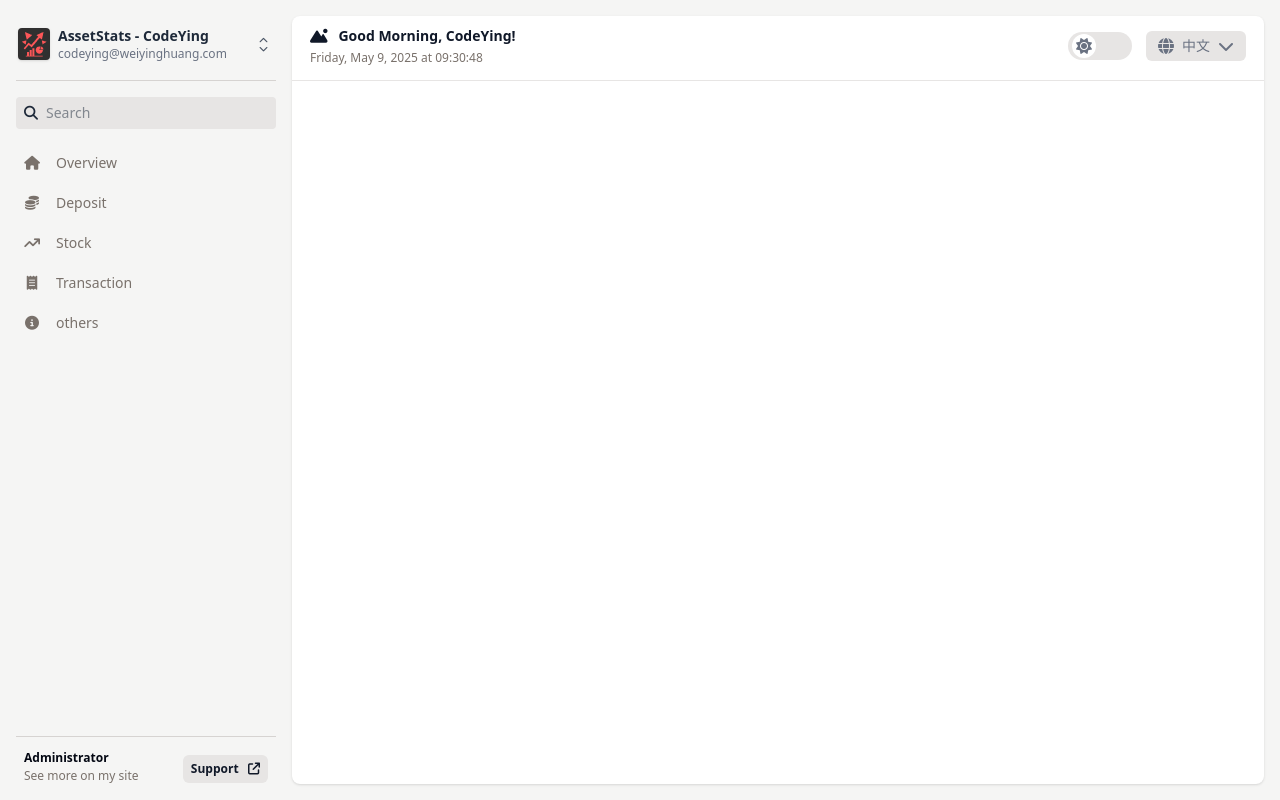
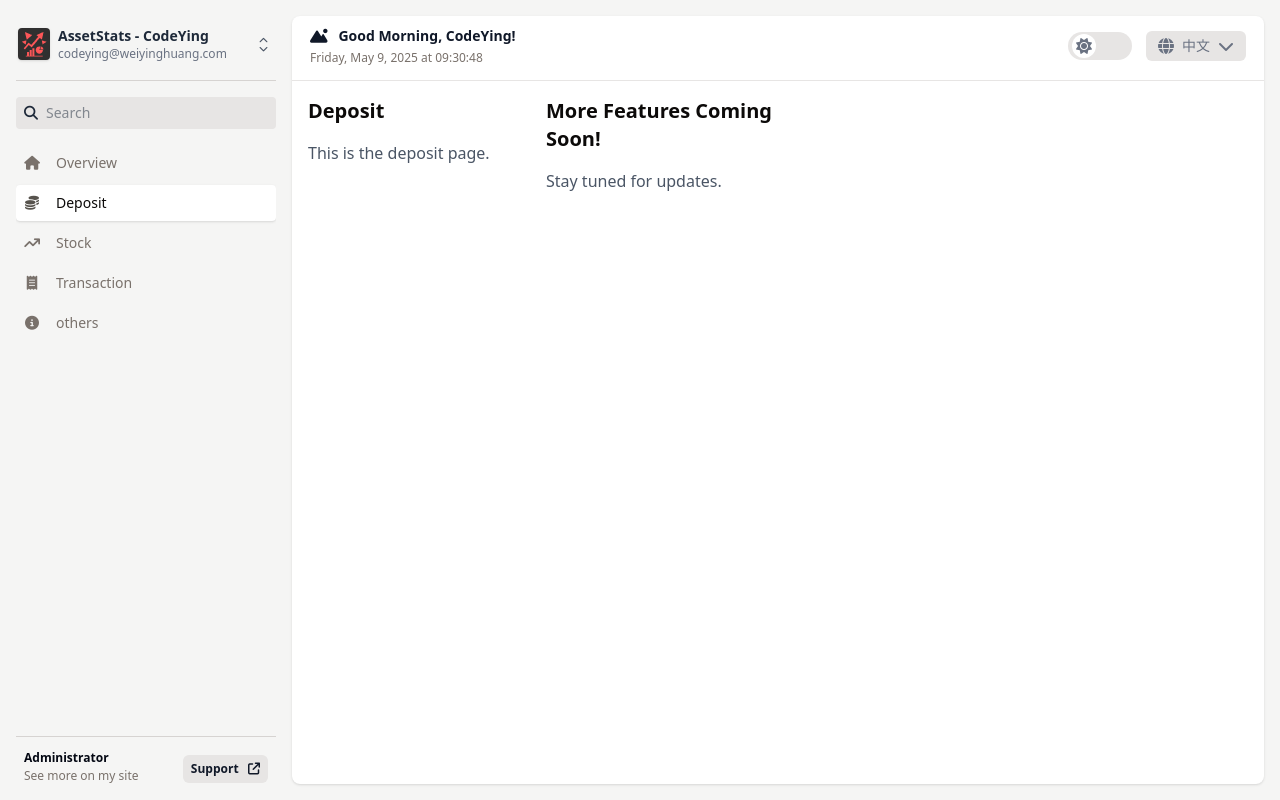
Before and after one commit to William-HuangWY/Asset-Statistics-App, a Vue app in the folder frontend/: page /deposit in a window 1280 px wide. Built offline with nearby package versions, Linux system fonts and the light colour scheme.

Commit message:
Set up routing views

```diff
--- a/frontend/src/components/GridCards/InfoListCard.vue
+++ b/frontend/src/components/GridCards/InfoListCard.vue
@@ -15,7 +15,7 @@ const props = defineProps({
     </div>
     <table class="w-full table-auto">
       <thead>
-        <tr class="text-sm font-normal text-stone-500 dark:text-stone-300">
+        <tr class="text-xs sm:text-sm font-normal text-stone-500 dark:text-stone-300">
           <th v-for="(item, index) in header" :key="index" class="text-start p-1.5">{{ item }}</th>
           <th class="w-8"></th>
         </tr>
@@ -24,7 +24,7 @@ const props = defineProps({
         <tr
           v-for="(row, rowIndex) in body"
           :key="rowIndex"
-          :class="rowIndex % 2 ? 'text-sm' : 'bg-stone-100 dark:bg-slate-800 text-sm'"
+          :class="rowIndex % 2 ? 'text-xs sm:text-sm' : 'bg-stone-100 dark:bg-slate-800 text-xs sm:text-sm'"
         >
           <td v-for="(cellVal, cellIndex) in row" :key="cellIndex" class="p-1.5">
             <template v-if="cellIndex === 0">
@@ -42,8 +42,8 @@ const props = defineProps({
               </span>
             </template>
           </td>
-          <td class="w-8">
-            <button class="text-sm size-8 text-stone-600 dark:text-stone-300 hover:bg-stone-200 dark:hover:bg-slate-700 transition-colors gird place-content-center rounded">
+          <td class="w-6 sm:w-8 text-center">
+            <button class="text-xs sm:text-sm size-6 sm:size-8 text-stone-600 dark:text-stone-300 hover:bg-stone-200 dark:hover:bg-slate-700 transition-colors gird place-content-center rounded">
               <i class="fa-solid fa-ellipsis"></i>
             </button>
           </td>
--- a/frontend/src/components/SideBarElement/RouteLinks.vue
+++ b/frontend/src/components/SideBarElement/RouteLinks.vue
@@ -1,7 +1,10 @@
 <script setup>
+import { useRoute } from 'vue-router';
+const route = useRoute();
+
 const Route = (selected = false, icon = '', title = '') => {
   const isSelected = (selected === true || selected === 'true');
-  const iconColor = isSelected ? 'text-[rgb(255,86,86)] dark:text-[rgb(255,90,90)]' : '';
+  const iconColor = isSelected ? 'text-stone-600 dark:text-blue-300' : '';
   const classes = isSelected
     ? 'bg-white dark:bg-slate-500 text-stone-950 dark:text-stone-100 shadow'
     : 'hover:bg-stone-200 dark:hover:bg-slate-700 bg-trabsparent text-stone-500 dark:text-slate-400 shadow-none';
@@ -22,7 +25,8 @@ const Route = (selected = false, icon = '', title = '') => {
     <div
       v-for="(item, index) in $tm('sidebar.links')"
       :key="index"
-      v-html="Route(false, item.icon, item.label)"
+      @click="$router.push(item.url)"
+      v-html="Route(route.path === item.url, item.icon, item.label)"
     ></div>
   </div>
 </template>
--- a/frontend/src/locales/en.json
+++ b/frontend/src/locales/en.json
@@ -5,11 +5,11 @@
   "sidebar": {
     "account": "AssetStats - CodeYing",
     "links": [
-      { "label": "Overview", "icon": "fa-solid fa-house"},
-      { "label": "Deposit", "icon": "fa-solid fa-coins" },
-      { "label": "Stock", "icon": "fa-solid fa-arrow-trend-up" },
-      { "label": "Transaction", "icon": "fa-solid fa-receipt" },
-      { "label": "others", "icon": "fa-solid fa-circle-info" }
+      { "label": "Overview", "icon": "fa-solid fa-house", "url": "/"} ,
+      { "label": "Deposit", "icon": "fa-solid fa-coins", "url": "/deposit" },
+      { "label": "Stock", "icon": "fa-solid fa-arrow-trend-up", "url": "/stock" },
+      { "label": "Transaction", "icon": "fa-solid fa-receipt", "url": "/transaction" },
+      { "label": "others", "icon": "fa-solid fa-circle-info", "url": "/others" }
     ],
     "commands": [
       { "label": "Test1", "url": "/Test1", "icon": "fa-solid fa-plus" },
--- a/frontend/src/locales/zh-tw.json
+++ b/frontend/src/locales/zh-tw.json
@@ -5,11 +5,11 @@
   "sidebar": {
     "account": "資產狀態 - 打碼的穎",
     "links": [
-      { "label": "總覽", "icon": "fa-solid fa-house"},
-      { "label": "存款", "icon": "fa-solid fa-coins" },
-      { "label": "股票", "icon": "fa-solid fa-arrow-trend-up" },
-      { "label": "明細", "icon": "fa-solid fa-receipt" },
-      { "label": "其他", "icon": "fa-solid fa-circle-info" }
+      { "label": "總覽", "icon": "fa-solid fa-house", "url": "/"} ,
+      { "label": "存款", "icon": "fa-solid fa-coins", "url": "/deposit" },
+      { "label": "股票", "icon": "fa-solid fa-arrow-trend-up", "url": "/stock" },
+      { "label": "明細", "icon": "fa-solid fa-receipt", "url": "/transaction" },
+      { "label": "其他", "icon": "fa-solid fa-circle-info", "url": "/others" }
     ],
     "commands": [
       { "label": "測試1", "url": "/Test1", "icon": "fa-solid fa-plus" },
--- a/frontend/src/router/index.js
+++ b/frontend/src/router/index.js
@@ -2,7 +2,10 @@ import { createRouter, createWebHistory } from "vue-router";
 
 const routes = [
   { path: '/', component: () => import("../view/Home.vue") },
-//   { path: '/...', component: () => import("../views/Other.vue") },
+  { path: '/deposit', component: () => import("../view/Deposit.vue") },
+  { path: '/stock', component: () => import("../view/Stock.vue") },
+  { path: '/transaction', component: () => import("../view/Transaction.vue") },
+  { path: '/others', component: () => import("../view/Others.vue") },
 ];
 
 const router = createRouter({
--- /dev/null
+++ b/frontend/src/view/Deposit.vue
@@ -0,0 +1,16 @@
+<script setup>
+</script>
+
+<template>
+  <div class="px-4 grid gap-3 grid-cols-12">
+    <div class="col-span-12 c-md:col-span-6 c-lg:col-span-3">
+      <h2 class="text-xl font-semibold mb-4">Deposit</h2>
+      <p class="text-gray-600 dark:text-slate-400">This is the deposit page.</p>
+    </div>
+
+    <div class="col-span-12 c-md:col-span-6 c-lg:col-span-3">
+      <h2 class="text-xl font-semibold mb-4">More Features Coming Soon!</h2>
+      <p class="text-gray-600 dark:text-slate-400">Stay tuned for updates.</p>
+    </div>
+  </div>
+</template>
--- a/frontend/src/view/Home.vue
+++ b/frontend/src/view/Home.vue
@@ -1,9 +1,9 @@
 <script setup>
-import Grid from '../components/Grid.vue';
+import OverviewGrid from '../components/OverviewGrid.vue';
 </script>
 
 <template>
   <div>
-    <Grid />
+    <OverviewGrid />
   </div>
 </template>
--- /dev/null
+++ b/frontend/src/view/Others.vue
@@ -0,0 +1,16 @@
+<script setup>
+</script>
+
+<template>
+  <div class="px-4 grid gap-3 grid-cols-12">
+    <div class="col-span-12 c-md:col-span-6 c-lg:col-span-3">
+      <h2 class="text-xl font-semibold mb-4">Others</h2>
+      <p class="text-gray-600 dark:text-slate-400">This is the page for other assets.</p>
+    </div>
+
+    <div class="col-span-12 c-md:col-span-6 c-lg:col-span-3">
+      <h2 class="text-xl font-semibold mb-4">More Features Coming Soon!</h2>
+      <p class="text-gray-600 dark:text-slate-400">Stay tuned for updates.</p>
+    </div>
+  </div>
+</template>
--- /dev/null
+++ b/frontend/src/view/Stock.vue
@@ -0,0 +1,16 @@
+<script setup>
+</script>
+
+<template>
+  <div class="px-4 grid gap-3 grid-cols-12">
+    <div class="col-span-12 c-md:col-span-6 c-lg:col-span-3">
+      <h2 class="text-xl font-semibold mb-4">Stock</h2>
+      <p class="text-gray-600 dark:text-slate-400">This is the stock page.</p>
+    </div>
+
+    <div class="col-span-12 c-md:col-span-6 c-lg:col-span-3">
+      <h2 class="text-xl font-semibold mb-4">More Features Coming Soon!</h2>
+      <p class="text-gray-600 dark:text-slate-400">Stay tuned for updates.</p>
+    </div>
+  </div>
+</template>
--- /dev/null
+++ b/frontend/src/view/Transaction.vue
@@ -0,0 +1,16 @@
+<script setup>
+</script>
+
+<template>
+  <div class="px-4 grid gap-3 grid-cols-12">
+    <div class="col-span-12 c-md:col-span-6 c-lg:col-span-3">
+      <h2 class="text-xl font-semibold mb-4">Transaction</h2>
+      <p class="text-gray-600 dark:text-slate-400">This is the transaction page.</p>
+    </div>
+
+    <div class="col-span-12 c-md:col-span-6 c-lg:col-span-3">
+      <h2 class="text-xl font-semibold mb-4">More Features Coming Soon!</h2>
+      <p class="text-gray-600 dark:text-slate-400">Stay tuned for updates.</p>
+    </div>
+  </div>
+</template>
```
Also changed, not shown: frontend/src/components/OverviewGrid.vue (renamed from frontend/src/components/Grid.vue).
